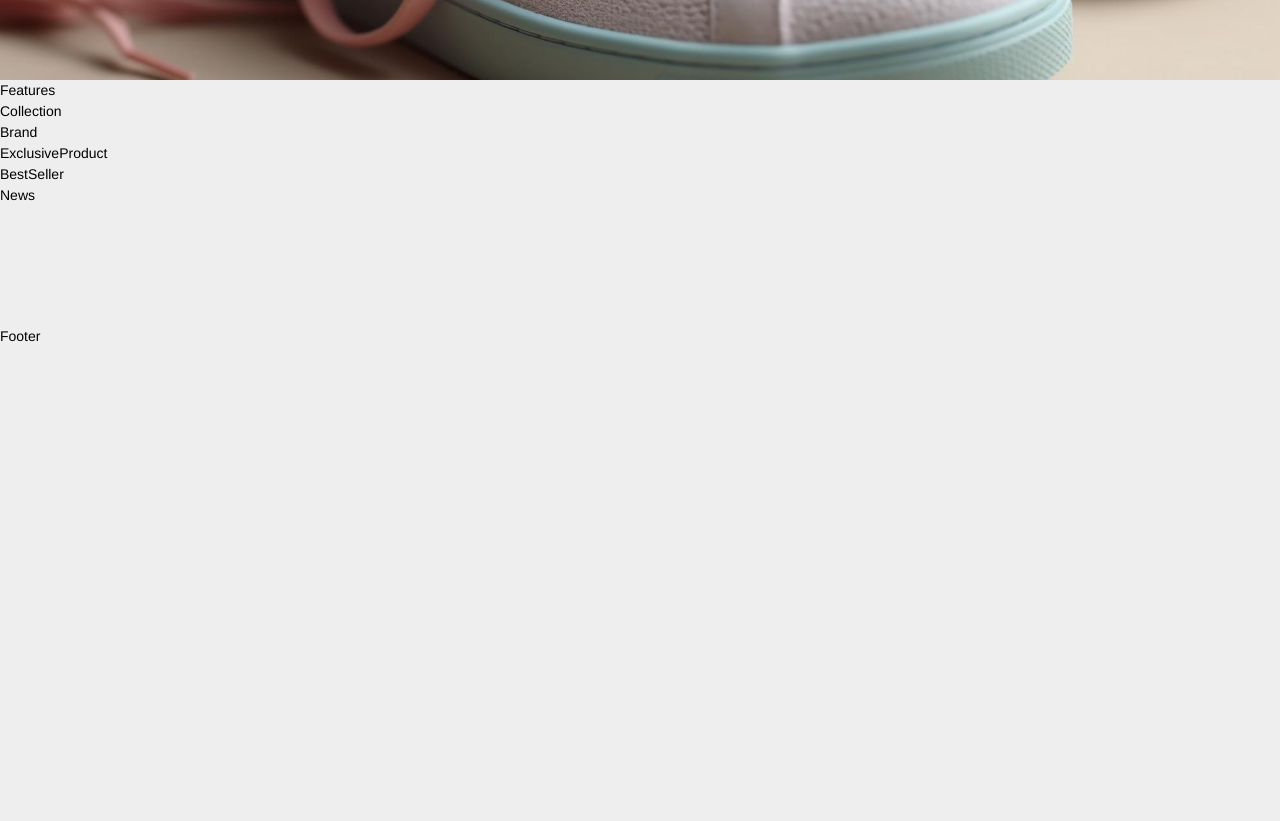
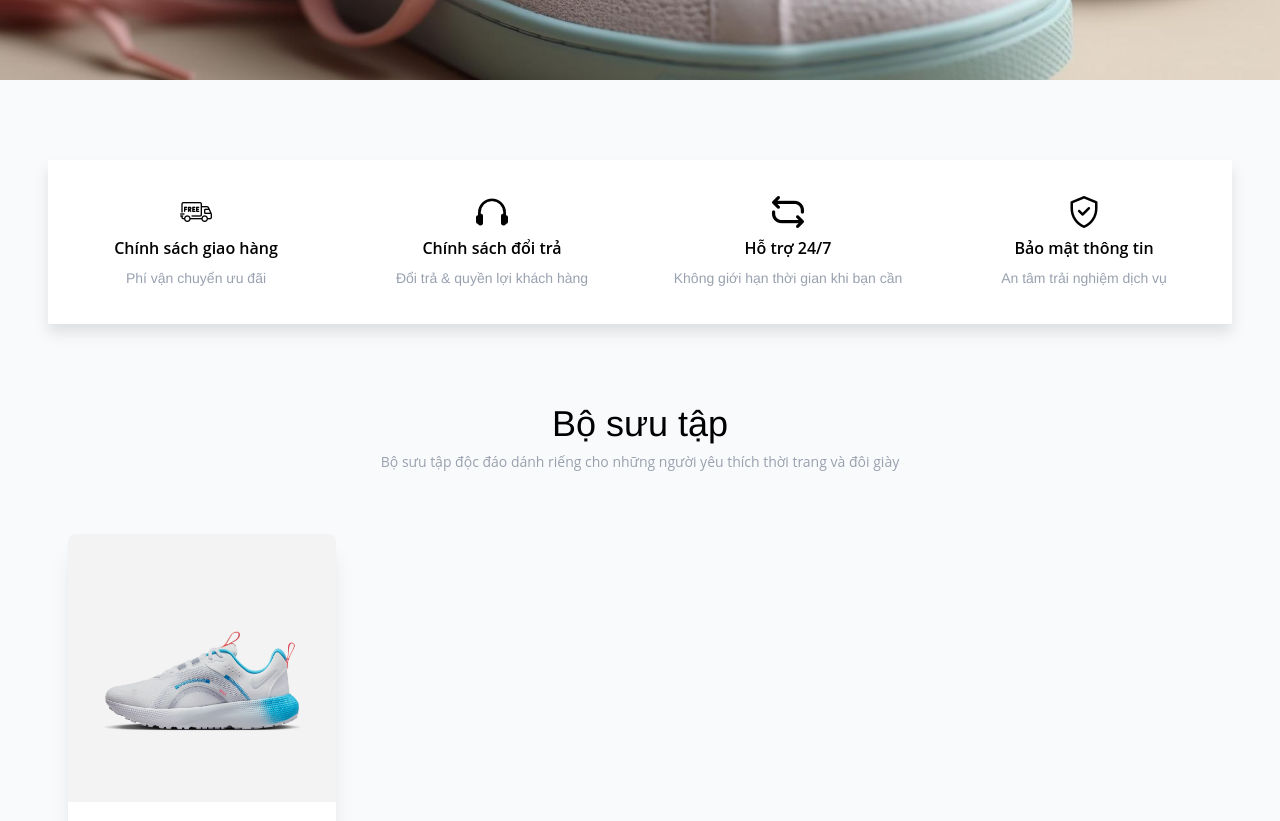
Before and after one commit to cagongu2/shoe-store, a React (Vite) app in the folder fe/: page / in a window 1280 px wide. Shown: the part 580-1401 px from the top of the page. Before the commit the page ends 927 px from the top, so only its background shows below. Built offline with nearby package versions, Linux system fonts and the light colour scheme.

Commit message:
adding brand, collection, feature session on home page

```diff
--- a/fe/src/App.jsx
+++ b/fe/src/App.jsx
@@ -2,21 +2,22 @@ import { Outlet } from "react-router-dom";
 import "./App.css";
 import Header from "./components/Header";
 
-import 'swiper/css';
-import 'swiper/css/navigation';
-import 'swiper/css/pagination';
-import 'swiper/css/autoplay';
-
+import "swiper/css";
+import "swiper/css/navigation";
+import "swiper/css/pagination";
+import "swiper/css/autoplay";
 
 function App() {
   return (
     <>
-      <Header />
-      <main className='py-[120px]'>
-        <Outlet />
-      </main>
+      <div className="bg-gray-50">
+        <Header />
+        <main className="py-[120px]">
+          <Outlet />
+        </main>
 
-      <footer>Footer</footer>
+        <footer>Footer</footer>
+      </div>
     </>
   );
 }
--- a/fe/src/components/Header.jsx
+++ b/fe/src/components/Header.jsx
@@ -35,7 +35,7 @@ const Header = () => {
           </a>
         </div>
         <div className="menu-data order-first flex justify-between items-center h-[80px]">
-          <ul className="hidden xl:flex flex justify-center items-center text-base  uppercase font-semibold text-gray-700 h-full">
+          <ul className="hidden xl:flex justify-center items-center text-base  uppercase font-semibold text-gray-700 h-full">
             <li className="py-[30px] px-[20px]">
               <a href="#" className="hover:text-blue-500 transition">
                 Trang chủ
--- a/fe/src/pages/home/Brand.jsx
+++ b/fe/src/pages/home/Brand.jsx
@@ -1,9 +1,56 @@
-import React from 'react'
+import React from "react";
+import brand1 from "../../assets/tmp/uploads/product/category/1699345766-puma-1684311439523.webp";
+import brand2 from "../../assets/tmp/uploads/product/category/1699345752-nb-1684311439515.webp";
+import brand3 from "../../assets/tmp/uploads/product/category/1699345658-B.webp";
+import brand4 from "../../assets/tmp/uploads/product/category/1699345637-nike-1684311439519.webp";
 
 const Brand = () => {
   return (
-    <div>Brand</div>
-  )
-}
+    <>
+      <div className="pb-25 flex items-center justify-center">
+        <div className="px-[48px] w-full">
+          <div className="grid grid-cols-2 sm:grid-cols-4 ">
+            <div className="flex items-center justify-center">
+              <a href="">
+                <img
+                  src={brand1}
+                  className="max-w-20 max-h-20  filter invert-[80%] brightness-90 hover:invert-0 hover:brightness-100"
+                  alt=""
+                />
+              </a>
+            </div>
+            <div className="flex items-center justify-center">
+              <a href="">
+                <img
+                  src={brand2}
+                  className="max-w-20 max-h-20  filter invert-[80%] brightness-90 hover:invert-0 hover:brightness-100"
+                  alt=""
+                />
+              </a>
+            </div>
+            <div className="flex items-center justify-center py-0 my-0">
+              <a href="">
+                <img
+                  src={brand3}
+                  className="max-w-20 max-h-20  filter invert-[80%] brightness-90 hover:invert-0 hover:brightness-100"
+                  alt=""
+                />
+              </a>
+            </div>
+            <div className="flex items-center justify-center">
+              <a href="">
+                <img
+                  src={brand4}
+                  className="max-w-20 max-h-20  filter invert-[80%] brightness-90 hover:invert-0 hover:brightness-100"
+                  alt=""
+                />
+              </a>
+            </div>
+          </div>
+        </div>
+      </div>
+    </>
+  );
+};
 
-export default Brand
+export default Brand;
--- a/fe/src/pages/home/Collection.jsx
+++ b/fe/src/pages/home/Collection.jsx
@@ -1,9 +1,87 @@
-import React from 'react'
+import React from "react";
+import image1 from "../../assets/tmp/uploads/product/1701269731-1700986313-FD0368-100-2.jpg";
+import { BsFillSendFill } from "react-icons/bs";
 
 const Collection = () => {
   return (
-    <div>Collection</div>
-  )
-}
+    <>
+      <div className="pb-[100px]">
+        <div className="px-[48px]">
+          {/* tilte */}
+          <div className="mx-[-12px]">
+            <div className="px-[12px] justify-center flex ">
+              <div className="mb-[50px] max-w-2xl">
+                <h1 className="mb-[8px] text-4xl font-medium justify-center flex">
+                  Bộ sưu tập
+                </h1>
+                <p className="text-sm text-gray-400 font-[Open_Sans] justify-center flex">
+                  Bộ sưu tập độc đáo dánh riếng cho những người yêu thích thời
+                  trang và đôi giày
+                </p>
+              </div>
+            </div>
+          </div>
+          {/* product */}
+          <div className="grid grid-cols-1 sm:grid-cols-2 lg:grid-cols-3 xl:grid-cols-4 px-2">
 
-export default Collection
+            {/* Single Product */}
+            <div className="p-3">
+              <div className="">
+                <div className="border-solid rounded-md shadow-xl text-center">
+                  {/* Image */}
+                  <div className="overflow-hidden">
+                    <img
+                      src={image1}
+                      alt="Nike Air Winflo 10"
+                      className="mx-auto transition-transform duration-500 hover:scale-110 rounded-t-lg"
+                    />
+                  </div>
+                  {/* Details */}
+                  <div className="flex flex-col pt-4 pb-4 bg-white rounded-b-lg">
+                    <a
+                      href=""
+                      className="block text-[15px] font-bold text-gray-700 uppercase mb-2 hover:text-blue-600"
+                    >
+                      Nike Air Winflo 10
+                    </a>
+                    <h6 className="pt-3 font-bold text-gray-700 text-[15px]  hover:text-blue-600">
+                      3.489.000 VNĐ
+                    </h6>
+                    {/* Button */}
+                    <div className="mt-3">
+                      <a
+                        href=""
+                        className="bg-orange-500 text-white text-base px-4 py-1 rounded inline-block transition-transform duration-300 hover:-translate-y-1"
+                      >
+                        Mua ngay
+                      </a>
+                    </div>
+                  </div>
+                </div>
+              </div>
+            </div>
+          </div>
+        </div>
+        {/* btn  */}
+        <div className="flex justify-center overflow-hidden pt-4">
+          <a
+            href=""
+            className="group relative rounded-xl h-12 w-30 flex justify-center items-center text-white bg-gradient-to-r from-[#65cef4] via-[#2181eb] to-[#2181eb] overflow-hidden transition-all duration-500"
+          >
+            {/* Icon */}
+            <div className="pr-2 text-base transition-transform duration-500 group-hover:translate-x-10 group-hover:text-xl group-hover:translate-y-[3px] group-hover:rotate-45">
+              <BsFillSendFill />
+            </div>
+
+            {/* Text */}
+            <span className="text-base transition-all duration-500 group-hover:translate-x-10 group-hover:opacity-0">
+              Xem thêm
+            </span>
+          </a>
+        </div>
+      </div>
+    </>
+  );
+};
+
+export default Collection;
--- a/fe/src/pages/home/Features.jsx
+++ b/fe/src/pages/home/Features.jsx
@@ -1,9 +1,83 @@
-import React from 'react'
+import React from "react";
+
+import icon1 from "../../assets/img/features/f-icon1.png";
+import icon2 from "../../assets/img/features/f-icon2.png";
+import icon3 from "../../assets/img/features/f-icon3.png";
+import icon4 from "../../assets/img/features/f-icon4.png";
 
 const Features = () => {
   return (
-    <div>Features</div>
-  )
-}
+    <>
+      <div className="px-[48px] py-[80px]">
+        <div className="my-[0px] mx-[12px]">
+          <div className="grid grid-cols-1 sm:grid-cols-2 lg:grid-cols-4 mx-[-12px] drop-shadow-xl bg-white">
+            <div className="my-[20px] p-[16px]">
+              <div className="flex flex-col justify-center">
+                <div className="flex items-center justify-center">
+                  <img src={icon1} className="text-4xl" alt=""></img>
+                </div>
+                <div className="flex items-center justify-center">
+                  <h6 className="text-base font-semibold font-[Open_Sans] mt-[8px]">
+                    Chính sách giao hàng
+                  </h6>
+                </div>
+                <div className="flex items-center justify-center">
+                  <p className="mt-[8px] text-sm text-gray-400">Phí vận chuyển ưu đãi</p>
+                </div>
+              </div>
+            </div>
+            <div className="my-[20px] p-[16px]">
+              <div className="flex flex-col justify-center">
+                <div className="flex items-center justify-center">
+                  <img src={icon2} className="text-4xl" alt=""></img>
+                </div>
+                <div className="flex items-center justify-center">
+                  <h6 className="text-base font-semibold font-[Open_Sans] mt-[8px]">
+                    Chính sách đổi trả
+                  </h6>
+                </div>
+                <div className="flex items-center justify-center">
+                  <p className="mt-[8px] text-sm text-gray-400">Đổi trả & quyền lợi khách hàng</p>
+                </div>
+              </div>
+            </div>
+            <div className="my-[20px] p-[16px]">
+              <div className="flex flex-col justify-center">
+                <div className="flex items-center justify-center">
+                  <img src={icon3} className="text-4xl" alt=""></img>
+                </div>
+                <div className="flex items-center justify-center">
+                  <h6 className="text-base font-semibold font-[Open_Sans] mt-[8px]">
+                    Hỗ trợ 24/7
+                  </h6>
+                </div>
+                <div className="flex items-center justify-center">
+                  <p className="mt-[8px] text-sm text-gray-400">
+                    Không giới hạn thời gian khi bạn cần
+                  </p>
+                </div>
+              </div>
+            </div>
+            <div className="my-[20px] p-[16px]">
+              <div className="flex flex-col justify-center">
+                <div className="flex items-center justify-center">
+                  <img src={icon4} className="text-4xl" alt=""></img>
+                </div>
+                <div className="flex items-center justify-center">
+                  <h6 className="text-base font-semibold font-[Open_Sans] mt-[8px]">
+                    Bảo mật thông tin
+                  </h6>
+                </div>
+                <div className="flex items-center justify-center">
+                  <p className="mt-[8px] text-sm text-gray-400">An tâm trải nghiệm dịch vụ</p>
+                </div>
+              </div>
+            </div>
+          </div>
+        </div>
+      </div>
+    </>
+  );
+};
 
-export default Features
+export default Features;
```
